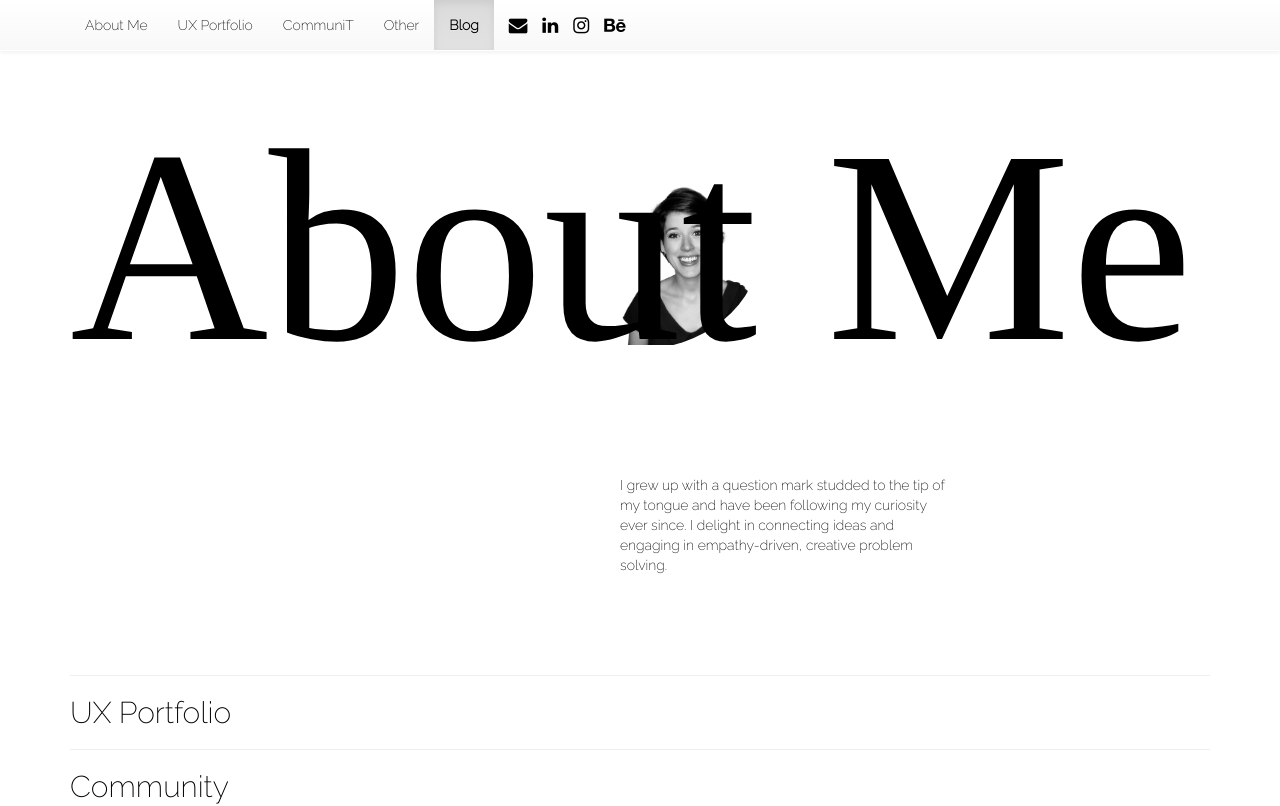
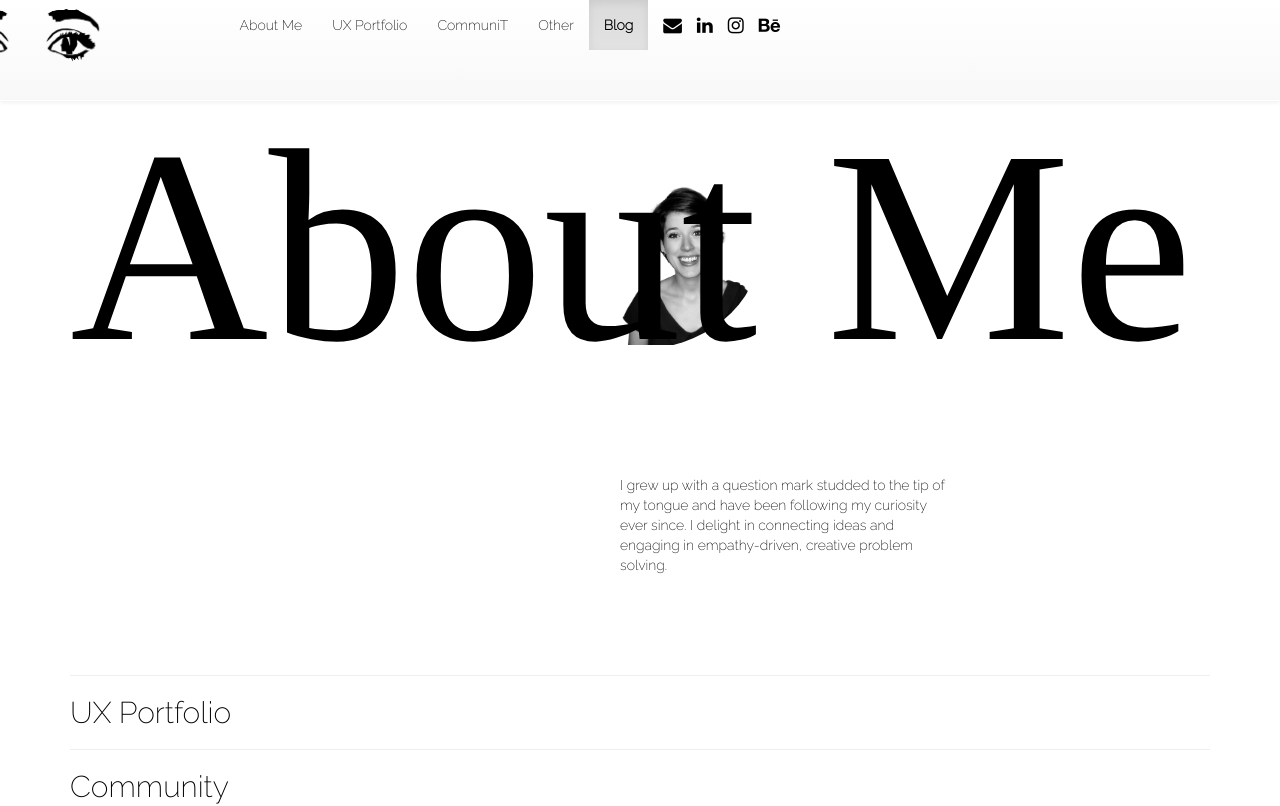
Before and after one commit to caraclarke/devin, a plain HTML site: page index.html in a window 1280 px wide. Shown: the top 806 px of the page. Drawn offline with nearby package versions, Linux system fonts and the light colour scheme.

Commit message:
Image added

```diff
--- a/index.html
+++ b/index.html
@@ -13,15 +13,14 @@
 <body data-spy="scroll" data-target="#myNavbar" data-offset="0"> <!-- fix data offset -->
   <nav id="myNavbar" class="navbar navbar-default navbar-fixed-top" role="navigation">
         <div class="container">
-            <!-- Brand and toggle get grouped for better mobile display -->
             <div class="navbar-header">
                 <button type="button" class="navbar-toggle" data-toggle="collapse" data-target="#navbarCollapse">
-                    <span class="sr-only">Devin</span> <!-- when collapsed menu says Devin instead of image -->
+                    <span class="sr-only">Devin</span>
                     <span class="icon-bar"></span>
                     <span class="icon-bar"></span>
                     <span class="icon-bar"></span>
                 </button>
-                <!-- <a href="#about-me"><img clas="logo" src="images/eye-logo.png"></a> -->
+                <a href="#about-me"><img class="logo" src="images/eye-logo.png"></a>
             </div>
             <div class="collapse navbar-collapse" id="navbarCollapse">
                 <ul class="nav navbar-nav">
--- a/style/main_style.css
+++ b/style/main_style.css
@@ -8,9 +8,12 @@ body{
 /* navbar */
 
 .logo {
-  height: 50px;
-  width: 50px;
-  border: 1px solid red;
+  height: 100px;
+  width: auto;
+  position: relative;
+  right: 120px;
+  bottom: 15px;
+  background: transparent;
 }
 
 .navbar-nav i {
```
